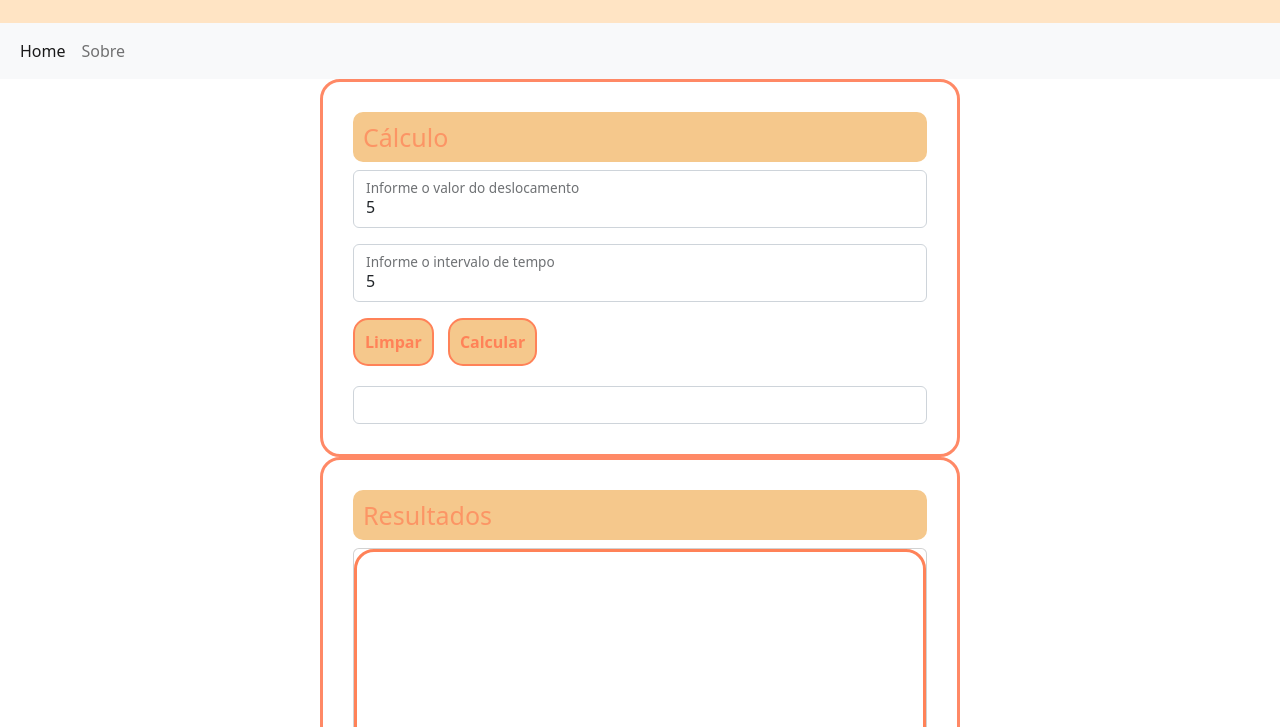
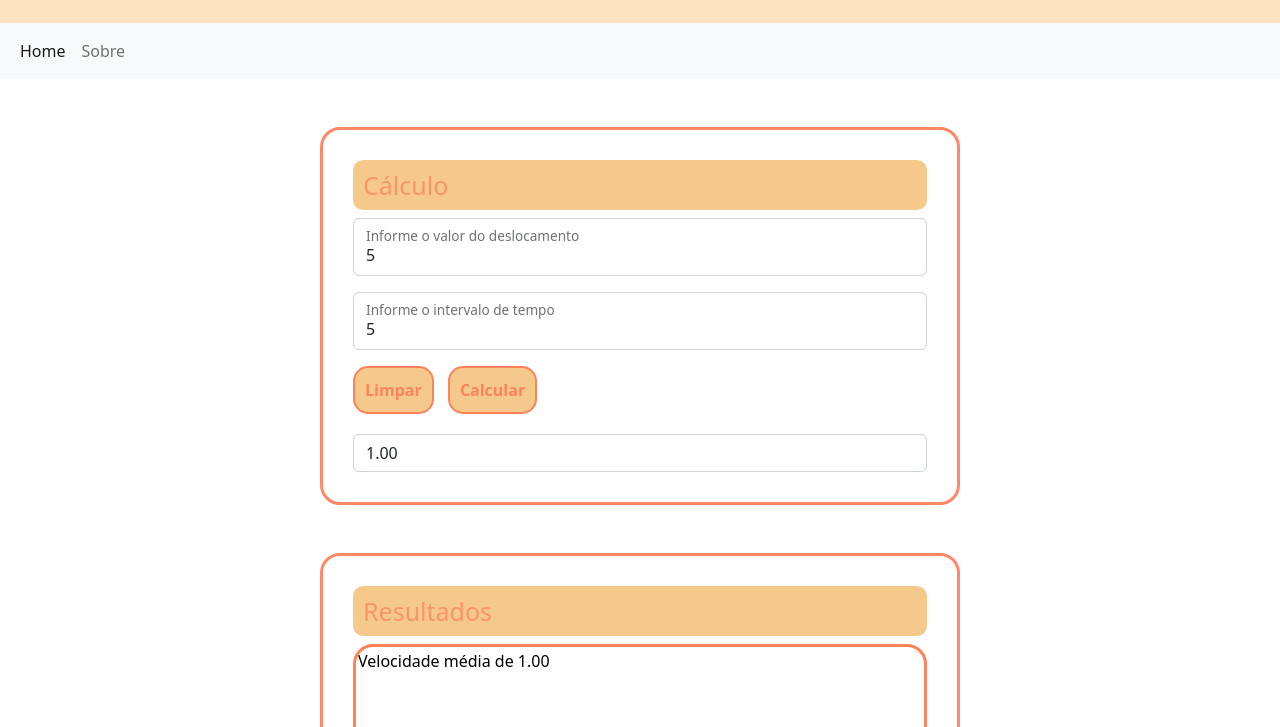
Before and after one commit to anabmartins/velocidade-media, a plain HTML site: page index.html in a window 1280 px wide. Both pictures are taken after typing "5", "5" into the empty fields and a click on the button "Calcular". Shown: the part 73-800 px from the top of the page. Drawn offline with nearby package versions, Linux system fonts and the light colour scheme.

Commit message:
Add files via upload

```diff
--- a/index.html
+++ b/index.html
@@ -33,7 +33,6 @@
         </div>
       </nav>
     <div class="container">
-<div class="">
     <h1>Cálculo</h1>
     <div class="form-floating mb-3">
 <input type="number" id="deslocamento" class="form-control" placeholder="Informe o valor do deslocamento">
@@ -47,16 +46,14 @@
 <button type="button" class="botoes" id="limpar" onclick="limpar()">Limpar</button>
 <button type="button" class="botoes" id="calcular" onclick="calcular()">Calcular</button>
 </div>
-<input type="number" class="form-control" readonly id="resultado">
+<input type="number" class="form-control" readonly id="velmedia">
 </div>
-</div>
+
 <div class="container">
-<div>
     <h1>Resultados</h1>
-    <div class='card' id="lista">
-        <textarea name="" id="" cols="30" rows="10"></textarea>
+    <div id="lista">
+        <textarea name="" id="resposta" cols="30" rows="10" readonly></textarea>
     </div>
-</div>
 </div>
     <footer>
         <ul>
--- a/script.js
+++ b/script.js
@@ -1,21 +1,21 @@
-resultado = []
-desloc = document.getElementById('deslocamento').value
-tempo = document.getElementById('tempo').value
+resultados = []
 
 function limpar() {
     document.getElementById('deslocamento').value = ''
     document.getElementById('tempo').value = ''
-    document.getElementById('resultado').value = ''
+    document.getElementById('velmedia').value = ''
 }
 
 function calcular() {
+    desloc = document.getElementById('deslocamento').value
+    tempo = document.getElementById('tempo').value
+    lista = document.getElementById('resposta').value
     if(desloc == ''|| tempo == ''){
     alert('preencha todos os campos')
 }else{
-    velocidade = (desloc/tempo)
-    document.getElementById('resultado').value = velocidade
-
-    lista = document.getElementById('lista').value
-
+    velMedia = (desloc/tempo).toFixed(2)
+    document.getElementById('velmedia').value = velMedia
+    resultados.unshift(`Velocidade média de ${velMedia}`)
+    document.getElementById('resposta').innerHTML = `${resultados}`
+    }
 }
-}
--- a/style.css
+++ b/style.css
@@ -7,7 +7,7 @@ header{
 }
 footer{
     background-color: #D2691E;
-    padding-top: 20px;
+    padding-top: 28px;
     padding-bottom: 20px;
     color: #ffff;
 }
@@ -16,9 +16,10 @@ footer{
     border: solid #FF8966;
     border-radius: 20px;
     margin-top: 25px;
-    margin-bottom: 25px;
     margin: auto;
     width: 50%;
+    margin-bottom: 3rem;
+    margin-top: 3rem;
 }
 .container h1{
     background-color: #F5C88C;
@@ -50,4 +51,9 @@ input #resultado{
 textarea{
     border: solid #FF8258;
     border-radius: 20px;
+    width: 100%;
 }
+footer li{
+    font-size: 18px;
+    margin-left: 15px;
+}
```
Also changed, not shown: 1 other file.
